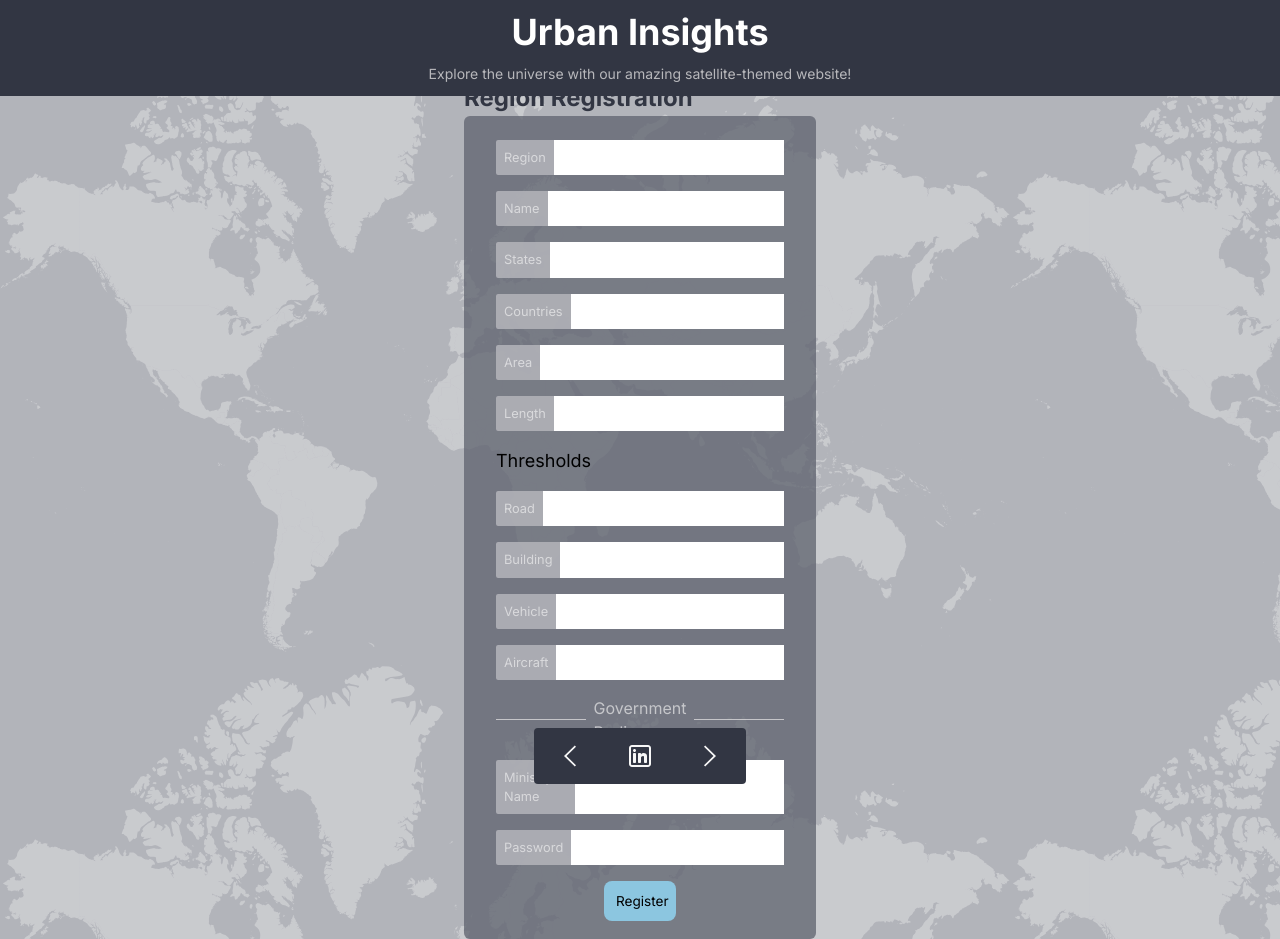
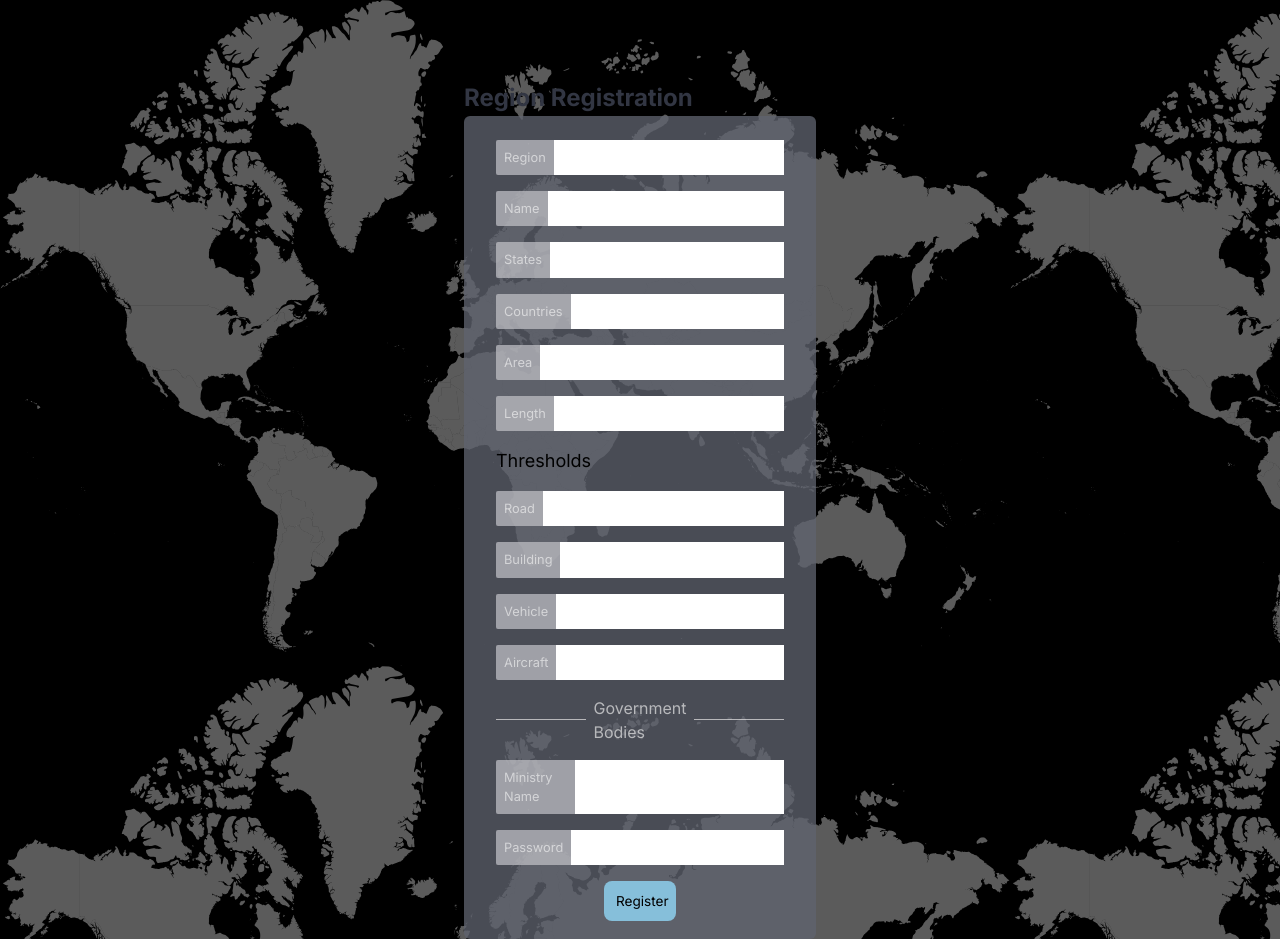
Before and after one commit to PRATEEK-VERNEKAR/sih2023, a Next.js app: page /admin/addRegion in a window 1280 px wide. Built offline with nearby package versions, Linux system fonts and the light colour scheme.

Commit message:
home page

```diff
--- a/src/app/globals.css
+++ b/src/app/globals.css
@@ -40,7 +40,7 @@
 
 body{
   color: rgb(var(--foreground-rgb));
-  background-color: #6064707a;
+  background-color: black;
   background-image: url(/world.svg);
 }
 
--- a/src/app/layout.tsx
+++ b/src/app/layout.tsx
@@ -21,11 +21,10 @@ export default function RootLayout({
   return (
     <html lang="en">
       <body className={inter.className+" h-screen flex flex-col"}>
-        <Header/>
+        {/* <Header/> */}
         <div className='flex-grow mt-[80px] flex justify-center items-center px-32 bg-transparent'>
           {children}
         </div>
-        <Footer/>
       </body>
     </html>
   )
--- a/src/app/page.tsx
+++ b/src/app/page.tsx
@@ -1,11 +1,22 @@
+'use client'
 import Image from 'next/image'
 import 'animate.css'
+import { useEffect, useState } from 'react'
+import { USER_TOKEN } from '@/utils/consts'
 
 export default function Home() {
+  const [token, setToken] = useState('')
+
+  useEffect(() => {
+    if (USER_TOKEN) {
+      setToken(USER_TOKEN)
+    }
+  }, [])
+
   return (
     <div className="bg-transparent flex flex-row items-center justify-center">
       <a
-        href="/login"
+        href={token ? '/user/allocated_regions' : '/login'}
         className="explore flex flex-row items-center gap-x-3 animate__animated animate__fadeIn"
       >
         <div>Explore</div>
```
Also changed, not shown: 1 other file (tests, documents, lock files or other folders).
